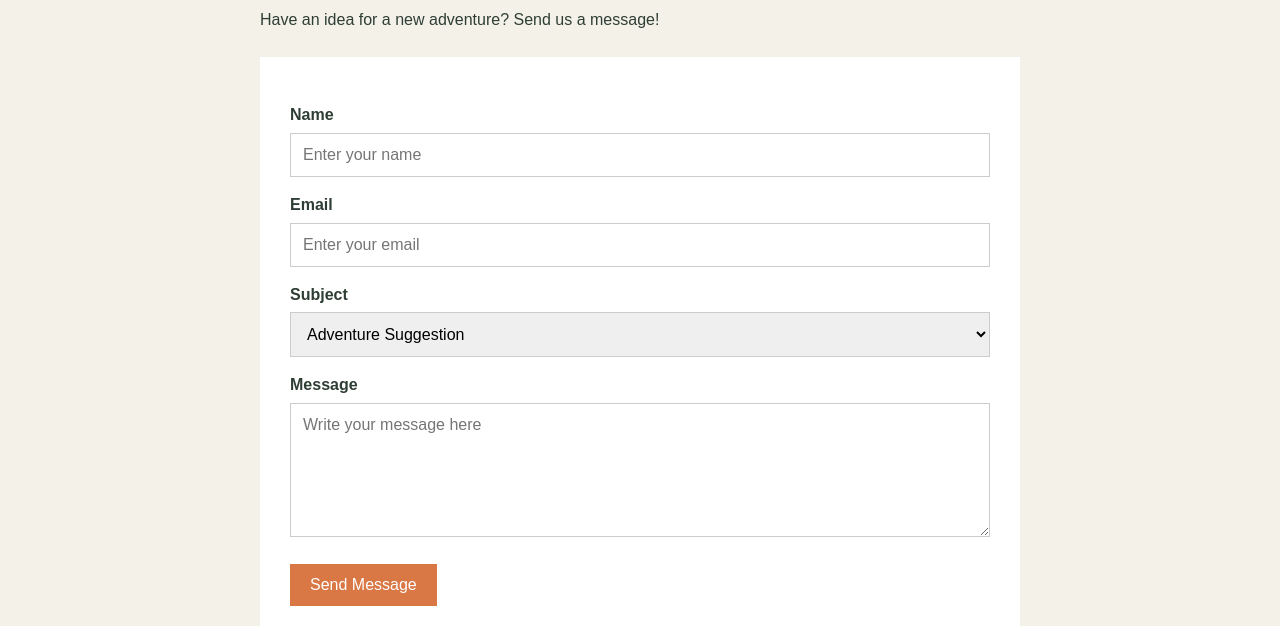
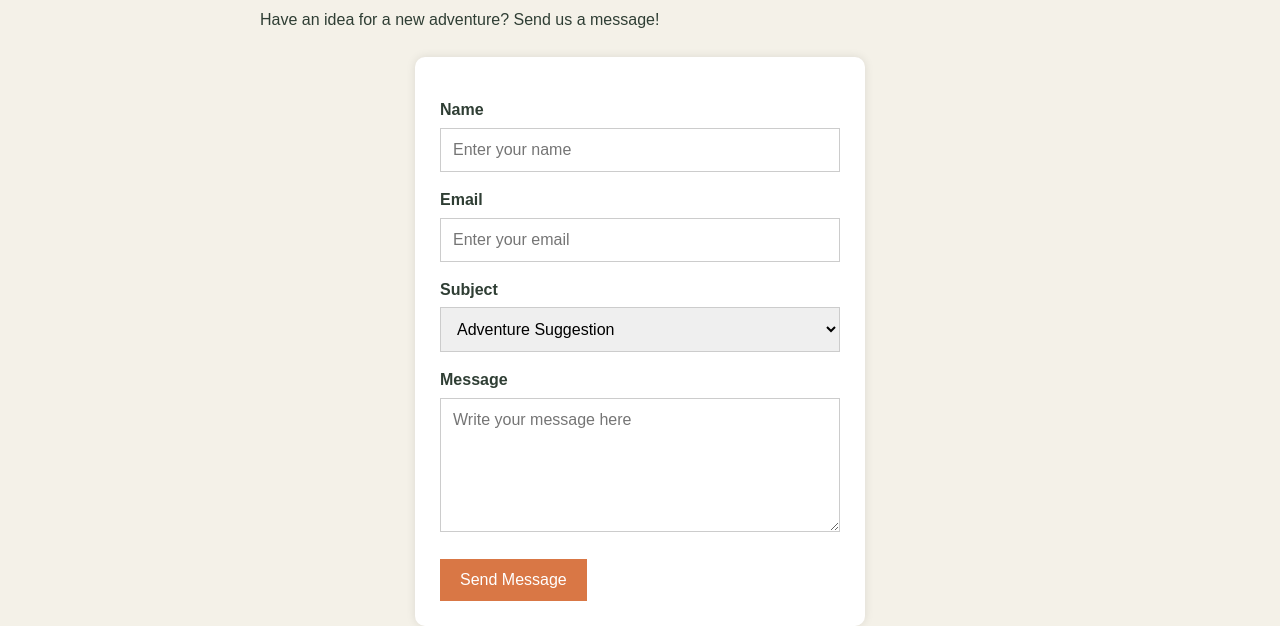
Before and after one commit to vivekkaushik200701-bot/a1_fixed, a plain HTML site: page contact.html in a window 1280 px wide. Shown: the part 176-802 px from the top of the page. Drawn offline with Linux system fonts and the light colour scheme.

Commit message:
update style.css to improve form styling and add a background colour to the form.

```diff
--- a/style.css
+++ b/style.css
@@ -246,8 +246,12 @@ nav {
 }
 
 form {
-    background-color: white;
-    padding: 30px;
+        background: #fff;
+        max-width: 450px;
+        margin: auto;
+        padding: 25px;
+        border-radius: 10px;
+        box-shadow: 0 0 10px rgba(0,0,0,0.1);
 }
 
 label {
```
